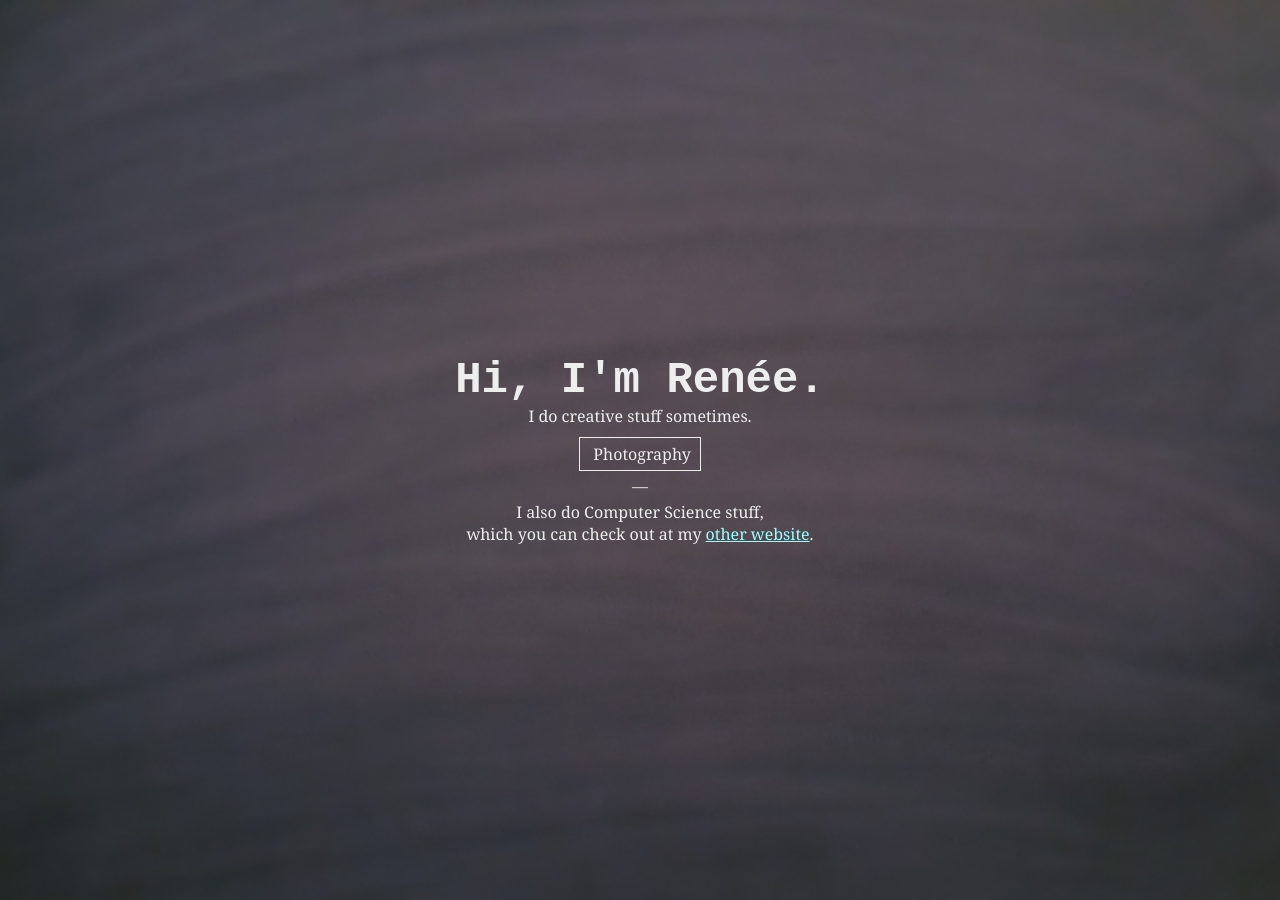
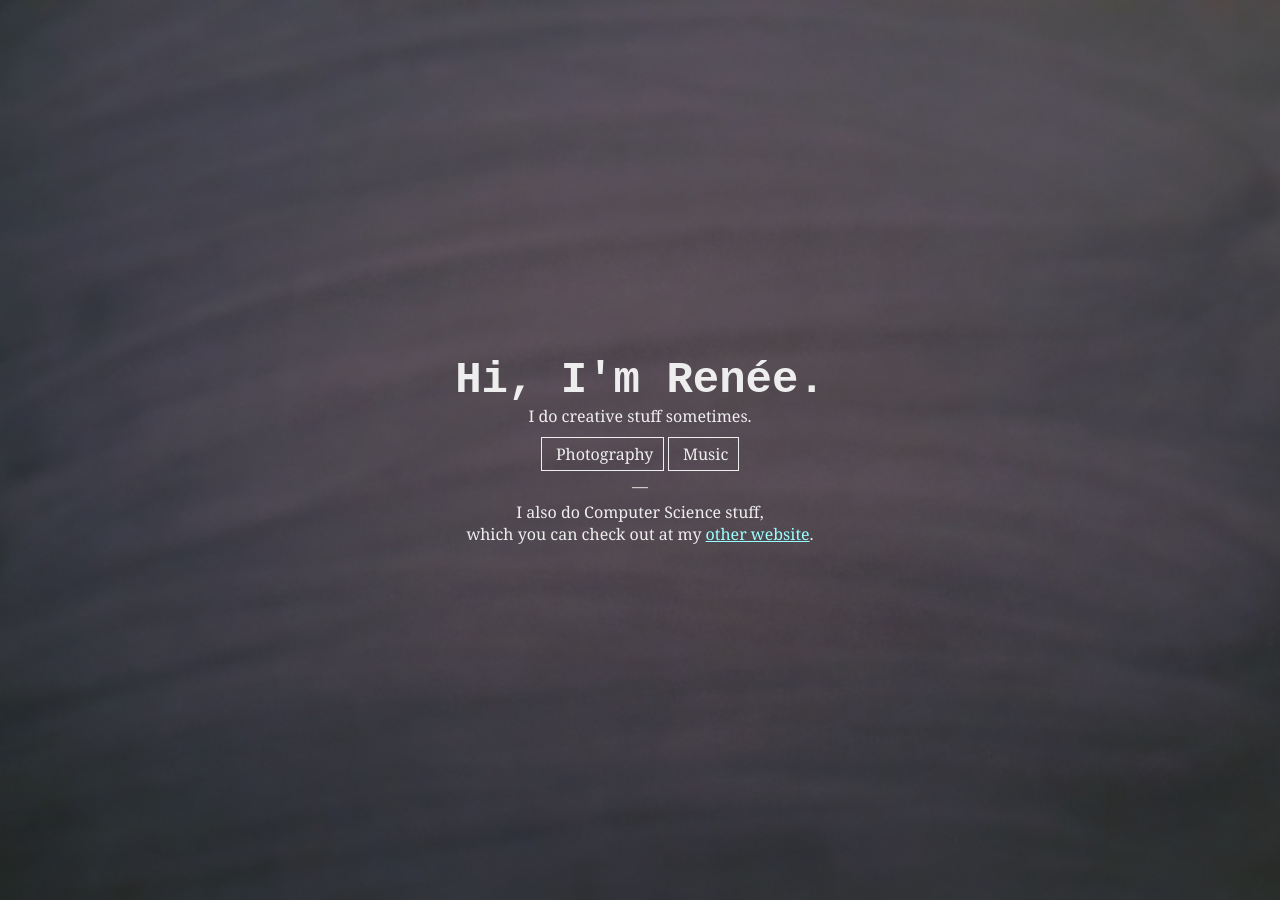
Before and after one commit to reneeverly/reneeverly.github.io, a Jekyll site: the page index.html, which Jekyll copies as it is, in a window 1280 px wide. Built offline with Jekyll 4.4.1, drawn with Linux system fonts in a browser that asks for light colours; nearby versions of some CDN libraries; some web fonts are replaced.

Commit message:
Added link to soundcloud.

```diff
--- a/index.html
+++ b/index.html
@@ -31,7 +31,7 @@
                <section>
 		  <p>
 		     <a class="button" href="https://reneeverly.tumblr.com/"><i class="icon-camera-retro"></i>&nbsp;Photography</a>
-							<!--<button disabled><i class="icon-music"></i>&nbsp;Music</button>-->
+	             <a class="button" href="https://soundcloud.com/reneeverly"><i class="icon-music"></i>&nbsp;Music</a>
 		  </p>
 		  <p style="margin-bottom: 0.25em;">&mdash;</p>
                   <p>I also do Computer Science stuff, <br>which you can check out at my <a href="https://nawibo.com/">other website</a>.</p>
```
